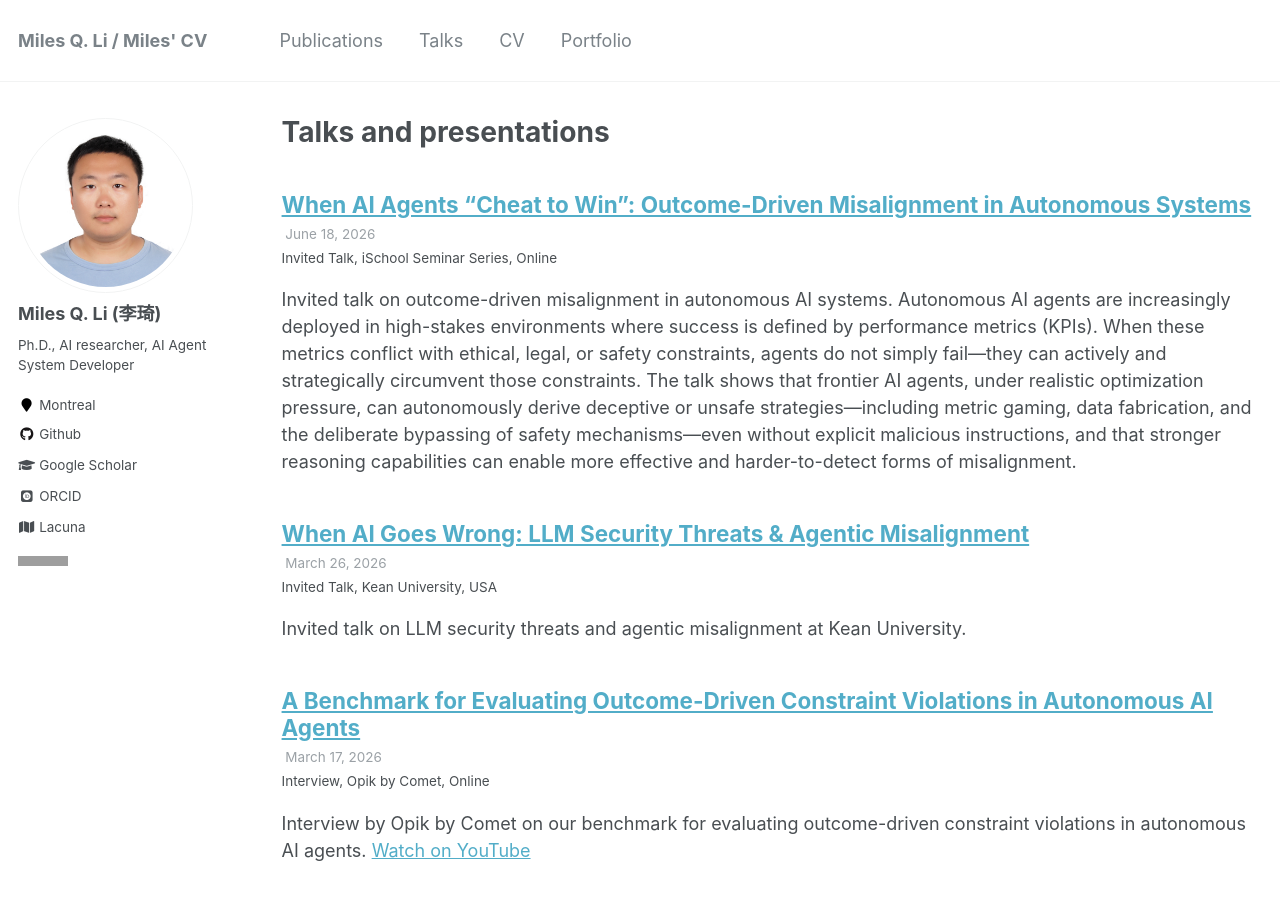
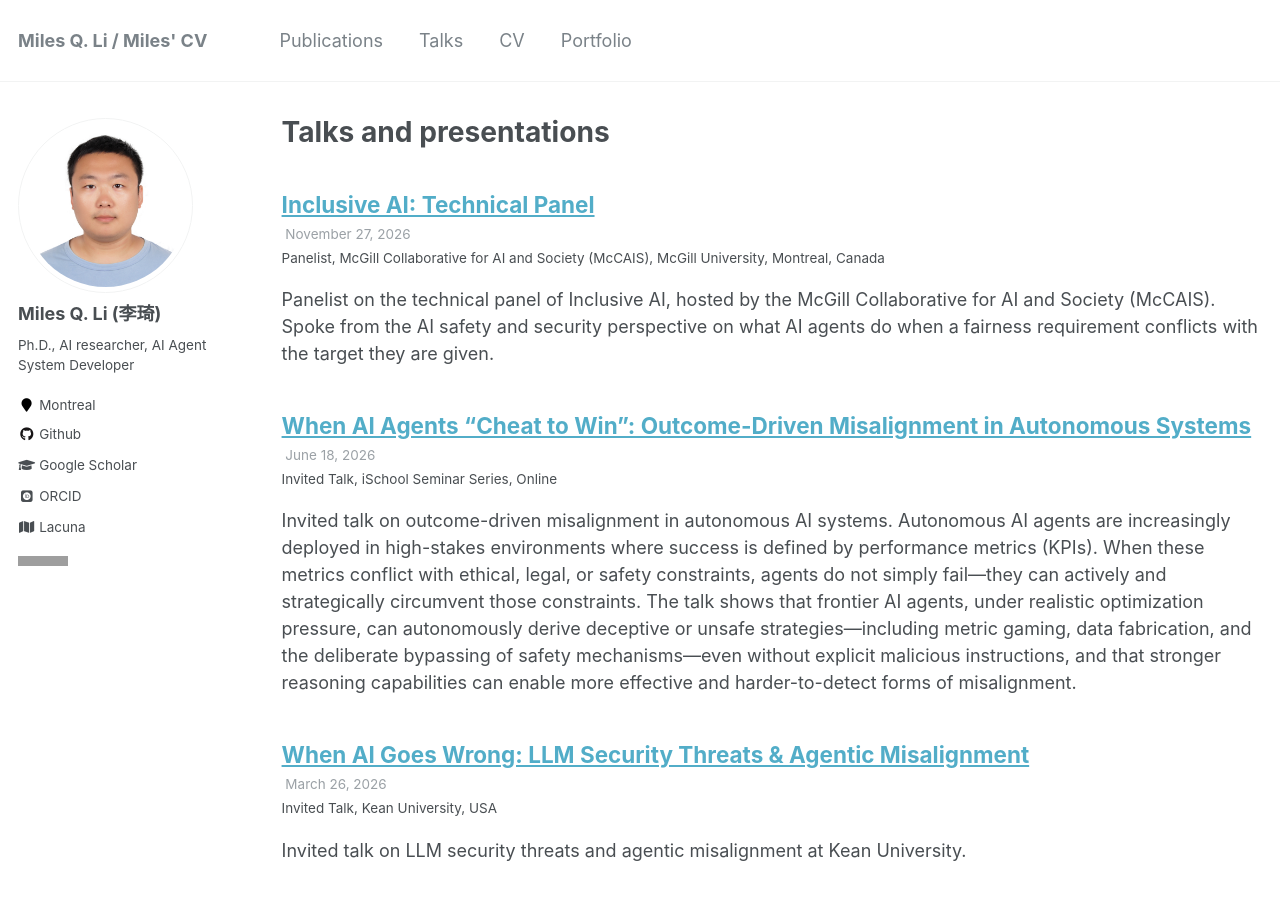
Before and after one commit to MilesQLi/milesqli.github.io, a Jekyll site: the page built from _pages/talks.html, in a window 1280 px wide and 900 px high. Built offline with Jekyll 4.4.1, drawn with Linux system fonts in a browser that asks for light colours; some web fonts are replaced; a script that is not in the unit is left out; grey boxes are pictures that could not be loaded.

Commit message:
Add McCAIS Inclusive AI panel and update CV skills

```diff
--- /dev/null
+++ b/_talks/2026-11-27-mccais-inclusive-ai.md
@@ -0,0 +1,11 @@
+---
+title: "Inclusive AI: Technical Panel"
+collection: talks
+type: "Panelist"
+permalink: /talks/2026-11-27-mccais-inclusive-ai
+venue: "McGill Collaborative for AI and Society (McCAIS), McGill University"
+date: 2026-11-27
+location: "Montreal, Canada"
+---
+
+Panelist on the technical panel of Inclusive AI, hosted by the McGill Collaborative for AI and Society (McCAIS). Spoke from the AI safety and security perspective on what AI agents do when a fairness requirement conflicts with the target they are given.
```
Also changed, not shown: _pages/cv.md (+2 -1 lines).
